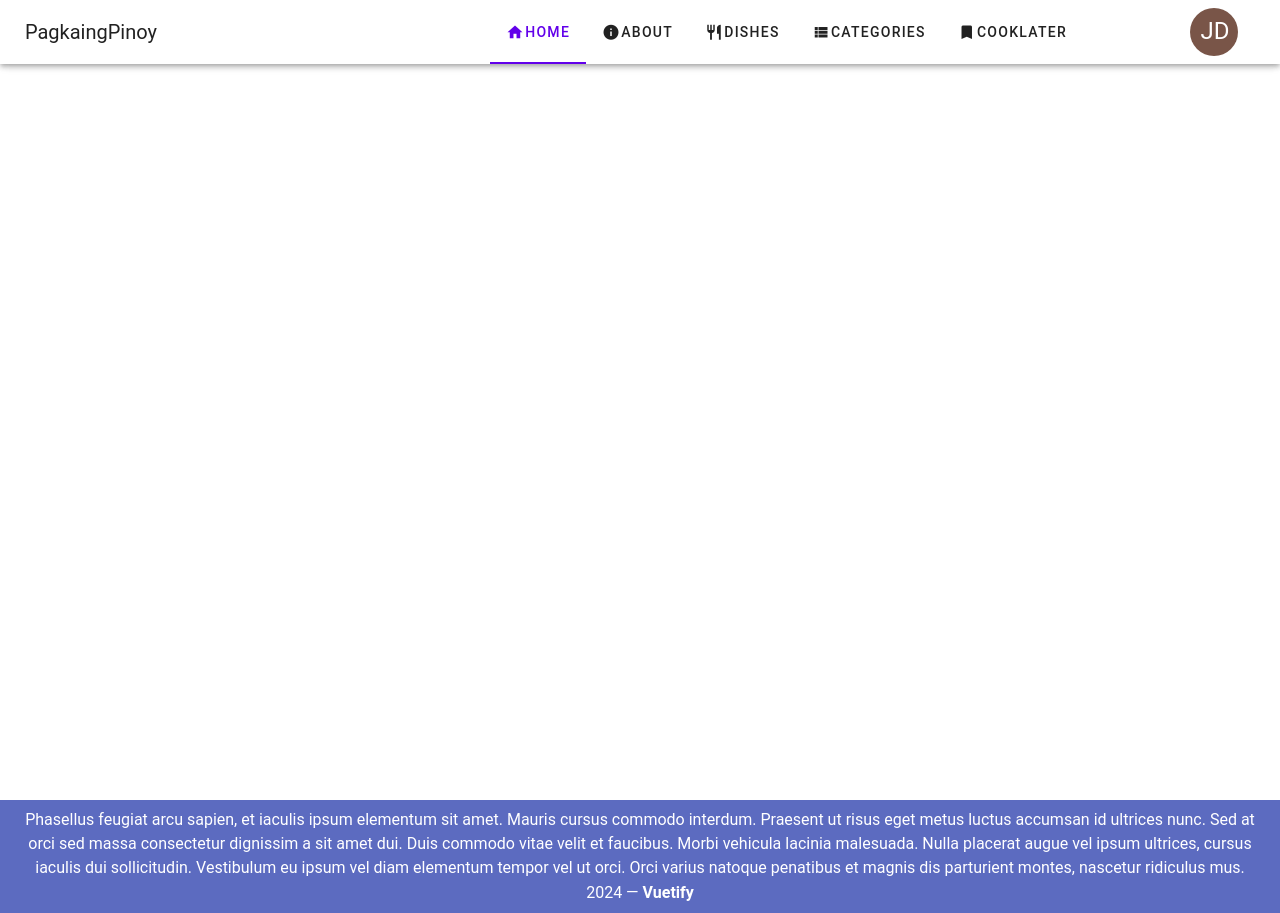
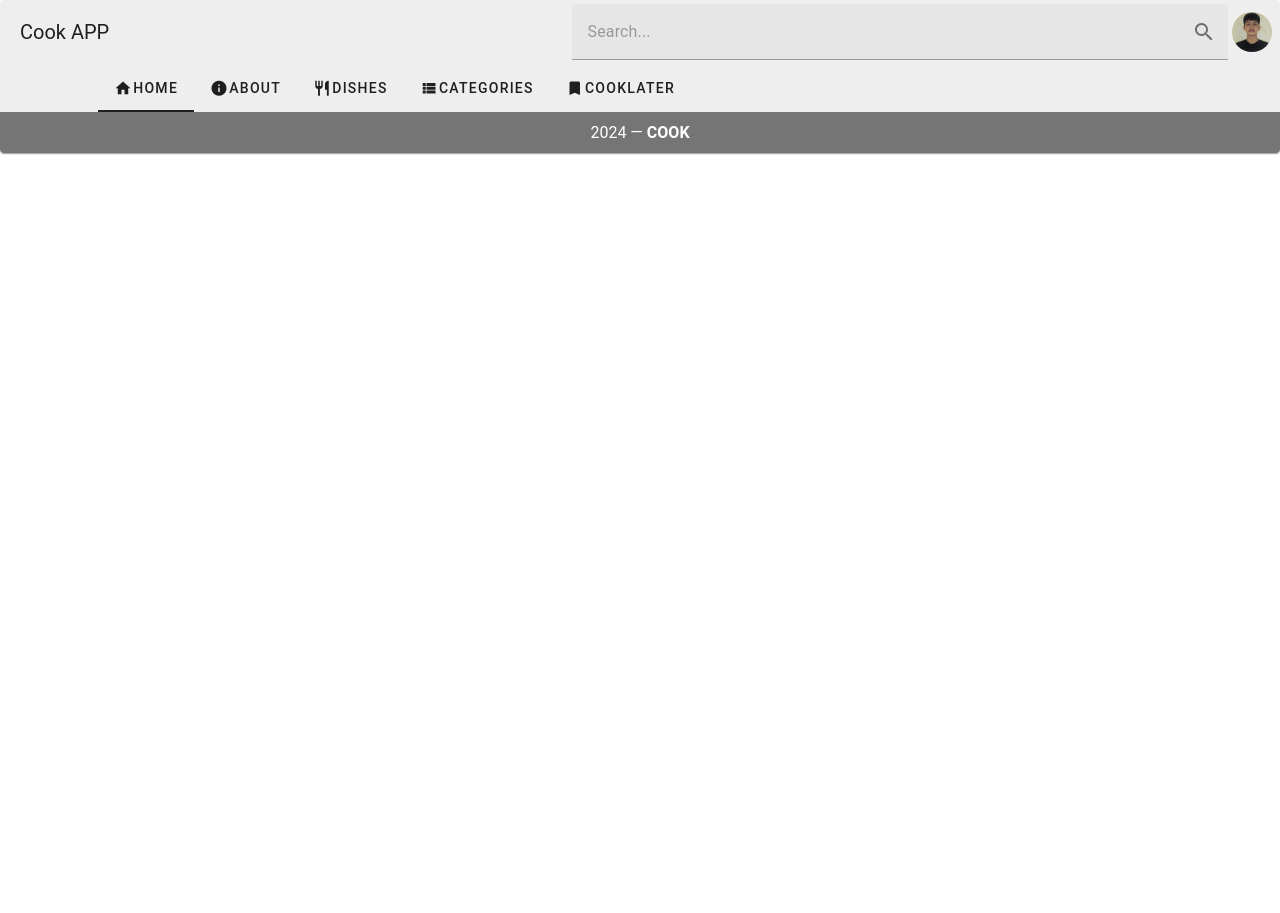
Before and after one commit to vincepagaran/pagkaing-pinoy, a Vue app: page /about in a window 1280 px wide. After the commit the page ends 800 px from the top, so only its background shows below. Built offline with nearby package versions, Linux system fonts and the light colour scheme.

Commit message:
feat:app bar about section

```diff
--- a/src/views/auth/AboutView.vue
+++ b/src/views/auth/AboutView.vue
@@ -4,6 +4,7 @@ import { useRouter } from 'vue-router'
 import { reactive } from 'vue'
 
 const drawer = ref(false)
+const tab = ref(null)
 const router = useRouter()
 
 const user = reactive({
@@ -12,133 +13,114 @@ const user = reactive({
   email: 'john.doe@doe.com',
 })
 
-function toggleDrawer() {
-  drawer.value = !drawer.value
-}
-
 function navigateTo(route) {
   router.push(route)
   drawer.value = false // Close the drawer after navigating
 }
+function handleLogout() {
+  // Add logout logic here, like clearing user data or redirecting to login page
+  console.log('Logging out...')
+  router.push('/') // Redirect to login or home page
+}
 </script>
 
 <template>
+  <v-responsive>
     <v-app>
-    <!-- App Bar -->
-    <v-app-bar app dense class="navbar">
-      <v-toolbar-title>
-        <img src="" class="logo" /> Pagkaing<span>Pinoy</span>
-      </v-toolbar-title>
+      <v-card>
+        <v-toolbar>
+          <v-toolbar-title>Cook APP</v-toolbar-title>
 
-      <!-- Desktop Links (shown on large screens) -->
-      <v-spacer></v-spacer>
-      <v-row class="d-flex align-center" justify="space-around">
-        <v-tabs v-model="tab" align-tabs="center" color="deep-purple-accent-4">
-          <v-tab @click="navigateTo('/home')">
-            <v-icon left>mdi-home</v-icon>Home
-          </v-tab>
-          <v-tab @click="navigateTo('/about')">
-            <v-icon left>mdi-information</v-icon> About
-          </v-tab>
-          <v-tab @click="navigateTo('/recipe')">
-            <v-icon left>mdi-silverware-fork-knife</v-icon> Dishes
-          </v-tab>
-          <v-tab @click="navigateTo('/category')">
-            <v-icon left>mdi-view-list</v-icon> Categories
-          </v-tab>
-          <v-tab @click="navigateTo('/bookmark')">
-            <v-icon left>mdi-bookmark</v-icon> Cooklater
-          </v-tab>
-        </v-tabs>
-        <v-menu offset-y>
+          <v-text-field
+            v-model="searchQuery"
+            placeholder="Search..."
+            append-inner-icon="mdi-magnify"
+            single-line
+            hide-details
+            dense
+            outlined
+            @click:append="performSearch"
+          />
+
+          <v-menu>
             <template v-slot:activator="{ props }">
               <v-btn icon v-bind="props">
-              <v-avatar color="brown" size="large">
-                <span class="text-h5">{{ user.initials }}</span>
+                <v-avatar>
+                  <v-img alt="John" src="/pics/self.jpeg"></v-img>
                 </v-avatar>
               </v-btn>
             </template>
             <v-card>
               <v-card-text>
                 <div class="mx-auto text-center">
-                <v-avatar color="brown">
-                  <span class="text-h5">{{ user.initials }}</span>
-                </v-avatar>
                   <h3>{{ user.fullName }}</h3>
-                <p class="text-caption mt-1">
-                  {{ user.email }}
-                </p>
+                  <p class="text-caption mt-1">{{ user.email }}</p>
                   <v-divider class="my-3"></v-divider>
-                <v-btn text color="black"> Edit Account </v-btn>
-                <v-divider class="my-3"></v-divider>
-                <v-btn text color="black" @click="navigateTo('/')"
-                  >Logout</v-btn
-                >
+
+                  <v-list density="compact" nav>
+                    <v-list-item
+                      prepend-icon="mdi-folder"
+                      title="My Files"
+                      value="myfiles"
+                    ></v-list-item>
+                    <v-list-item
+                      prepend-icon="mdi-account-multiple"
+                      title="Shared with me"
+                      value="shared"
+                    ></v-list-item>
+                    <v-list-item
+                      prepend-icon="mdi-star"
+                      title="Starred"
+                      value="starred"
+                    ></v-list-item>
+
+                    <v-divider class="my-2"></v-divider>
+                    <!-- Divider to separate logout option -->
+
+                    <v-list-item
+                      prepend-icon="mdi-logout"
+                      title="Logout"
+                      value="logout"
+                      @click="handleLogout"
+                    ></v-list-item>
+                  </v-list>
                 </div>
               </v-card-text>
             </v-card>
           </v-menu>
-      </v-row>
 
-      <!-- Mobile Menu Icon (shown on small screens) -->
-      <v-app-bar-nav-icon
-        class="d-md-none"
-        @click="toggleDrawer"
-      ></v-app-bar-nav-icon>
-    </v-app-bar>
-
-    <!-- Navigation Drawer (visible on small screens) -->
-    <v-navigation-drawer v-model="drawer" temporary app right>
-      <v-list>
-        <v-list-item @click="navigateTo('/home')" class="white-text"
-          >Home</v-list-item
-        >
-        <v-list-item @click="navigateTo('/about')" class="white-text"
-          >About</v-list-item
-        >
-        <v-list-item @click="navigateTo('/recipe')" class="white-text"
-          >Dishes</v-list-item
-        >
-        <v-list-item @click="navigateTo('/category')" class="white-text"
-          >Categories</v-list-item
-        >
-        <v-list-item @click="navigateTo('/bookmark')" class="white-text"
-          >Cooklater</v-list-item
-        >
-        <v-list-item @click="navigateTo('/')" class="white-text"
-          >Logout</v-list-item
-        >
-      </v-list>
-    </v-navigation-drawer>
-
+          <template v-slot:extension>
+            <v-container class="justify-center">
+              <v-tabs v-model="tab" align-tabs="title">
+                <v-tab :value="2" @click="navigateTo('/home')">
+                  <v-icon left>mdi-home</v-icon>Home
+                </v-tab>
+                <v-tab :value="1" @click="navigateTo('/about')">
+                  <v-icon left>mdi-information</v-icon> About
+                </v-tab>
+                <v-tab :value="3" @click="navigateTo('/recipe')">
+                  <v-icon left>mdi-silverware-fork-knife</v-icon> Dishes
+                </v-tab>
+                <v-tab :value="4" @click="navigateTo('/category')">
+                  <v-icon left>mdi-view-list</v-icon> Categories
+                </v-tab>
+                <v-tab :value="5" @click="navigateTo('/bookmark')">
+                  <v-icon left>mdi-bookmark</v-icon> Cooklater
+                </v-tab>
+              </v-tabs>
+            </v-container>
+          </template>
+        </v-toolbar>
         <!-- Main Content Placeholder -->
         <v-main>
           <router-view></router-view>
         </v-main>
-  </v-app>
-  <v-footer class="bg-indigo-lighten-1 text-center d-flex flex-column">
-    <div>
-      <v-btn
-        v-for="icon in icons"
-        :key="icon"
-        :icon="icon"
-        class="mx-4"
-        variant="text"
-      ></v-btn>
-    </div>
-
-    <div class="pt-0">
-      Phasellus feugiat arcu sapien, et iaculis ipsum elementum sit amet. Mauris
-      cursus commodo interdum. Praesent ut risus eget metus luctus accumsan id
-      ultrices nunc. Sed at orci sed massa consectetur dignissim a sit amet dui.
-      Duis commodo vitae velit et faucibus. Morbi vehicula lacinia malesuada.
-      Nulla placerat augue vel ipsum ultrices, cursus iaculis dui sollicitudin.
-      Vestibulum eu ipsum vel diam elementum tempor vel ut orci. Orci varius
-      natoque penatibus et magnis dis parturient montes, nascetur ridiculus mus.
-    </div>
-
+        <v-footer class="bg-grey-darken-1 text-center d-flex flex-column">
           <v-divider></v-divider>
 
-    <div>{{ new Date().getFullYear() }} — <strong>Vuetify</strong></div>
+          <div>{{ new Date().getFullYear() }} — <strong>COOK</strong></div>
         </v-footer>
+      </v-card>
+    </v-app>
+  </v-responsive>
 </template>
--- a/src/views/auth/LandingPageView.vue
+++ b/src/views/auth/LandingPageView.vue
@@ -4,6 +4,7 @@ import { useRouter } from 'vue-router'
 import { reactive } from 'vue'
 
 const drawer = ref(false)
+const tab = ref(null)
 const router = useRouter()
 
 const user = reactive({
@@ -15,6 +16,11 @@ const user = reactive({
 function navigateTo(route) {
   router.push(route)
   drawer.value = false // Close the drawer after navigating
+}
+function handleLogout() {
+  // Add logout logic here, like clearing user data or redirecting to login page
+  console.log('Logging out...')
+  router.push('/') // Redirect to login or home page
 }
 </script>
 
@@ -86,19 +92,19 @@ function navigateTo(route) {
           <template v-slot:extension>
             <v-container class="justify-center">
               <v-tabs v-model="tab" align-tabs="title">
-                <v-tab @click="navigateTo('/home')">
+                <v-tab :value="1" @click="navigateTo('/home')">
                   <v-icon left>mdi-home</v-icon>Home
                 </v-tab>
-                <v-tab @click="navigateTo('/about')">
+                <v-tab :value="2" @click="navigateTo('/about')">
                   <v-icon left>mdi-information</v-icon> About
                 </v-tab>
-                <v-tab @click="navigateTo('/recipe')">
+                <v-tab :value="3" @click="navigateTo('/recipe')">
                   <v-icon left>mdi-silverware-fork-knife</v-icon> Dishes
                 </v-tab>
-                <v-tab @click="navigateTo('/category')">
+                <v-tab :value="4" @click="navigateTo('/category')">
                   <v-icon left>mdi-view-list</v-icon> Categories
                 </v-tab>
-                <v-tab @click="navigateTo('/bookmark')">
+                <v-tab :value="5" @click="navigateTo('/bookmark')">
                   <v-icon left>mdi-bookmark</v-icon> Cooklater
                 </v-tab>
               </v-tabs>
```
Lines whose indentation alone changed are shown as unchanged.
